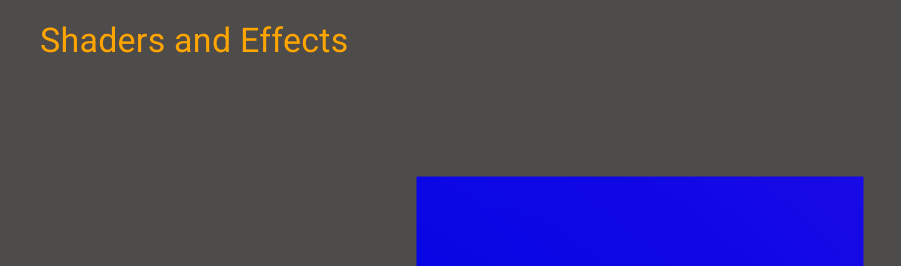
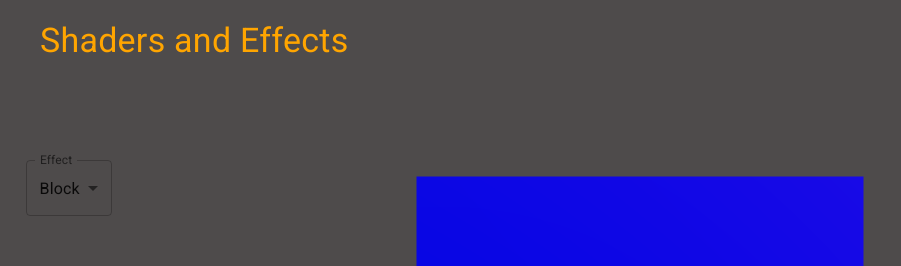
Before and after one commit to DoctorTone/shader_effects_r3f, a React (Vite) app: page / in a window 1280 px wide. Shown: the top 266 px of the page, without its empty margins (0-901 px from the left). Built offline with nearby package versions, Linux system fonts and the light colour scheme.

Commit message:
Add select UI

```diff
--- a/src/App.jsx
+++ b/src/App.jsx
@@ -1,6 +1,7 @@
 import { Canvas } from "@react-three/fiber";
 import ThreeApp from "./components/ThreeApp.jsx";
 import Title from "./UI/Title.jsx";
+import EffectSelect from "./UI/EffectSelect.jsx";
 
 import "@fontsource/roboto/300.css";
 import "@fontsource/roboto/400.css";
@@ -14,6 +15,7 @@ function App() {
       <Canvas className="canvas3D">
         <ThreeApp />
       </Canvas>
+      <EffectSelect />
       <Title />
     </>
   );
--- /dev/null
+++ b/src/UI/EffectSelect.jsx
@@ -0,0 +1,33 @@
+import React, { useState } from "react";
+import InputLabel from "@mui/material/InputLabel";
+import FormControl from "@mui/material/FormControl";
+import Select from "@mui/material/Select";
+import { MenuItem } from "@mui/material";
+
+const EffectSelect = () => {
+  const [effect, setEffect] = useState("block");
+
+  const changeEffect = (event) => {
+    setEffect(event.target.value);
+  };
+
+  return (
+    <div id="effect" className="panel">
+      <FormControl fullWidth>
+        <InputLabel id="effectLabel">Effect</InputLabel>
+        <Select
+          labelId="effectLabel"
+          id="effectControl"
+          value={effect}
+          label="Effect"
+          onChange={changeEffect}>
+          <MenuItem value={"block"}>Block</MenuItem>
+          <MenuItem value={"pattern"}>Pattern</MenuItem>
+          <MenuItem value={"flip"}>Flip</MenuItem>
+        </Select>
+      </FormControl>
+    </div>
+  );
+};
+
+export default EffectSelect;
--- a/src/styles/styles.css
+++ b/src/styles/styles.css
@@ -20,7 +20,6 @@ body {
 
 .panel {
   position: absolute;
-  width: 100%;
 }
 
 .text-center {
@@ -32,4 +31,9 @@ body {
 #title {
   left: 0;
   top: 2.5%;
+  width: 50%;
 }
+#effect {
+  left: 2%;
+  top: 20%;
+}
```
